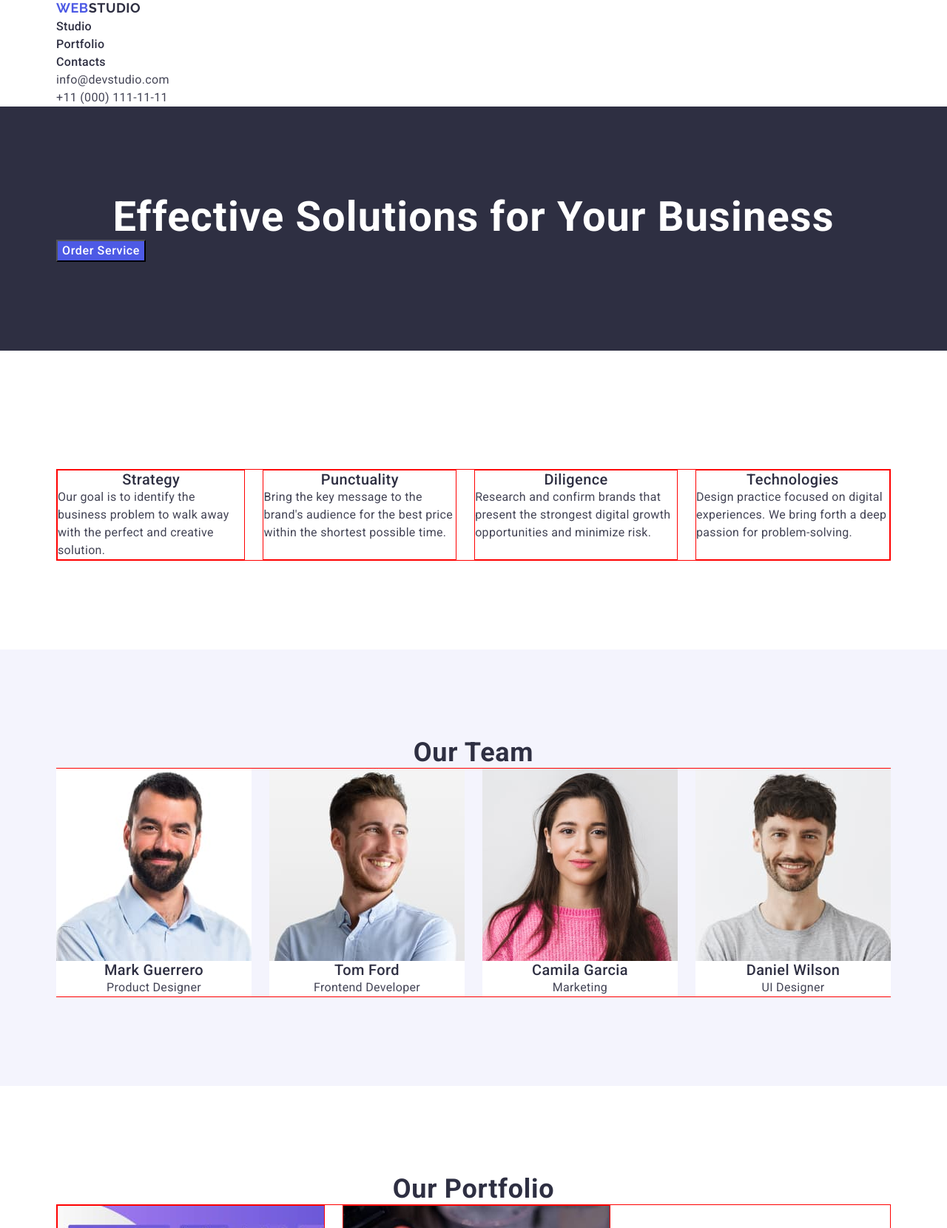
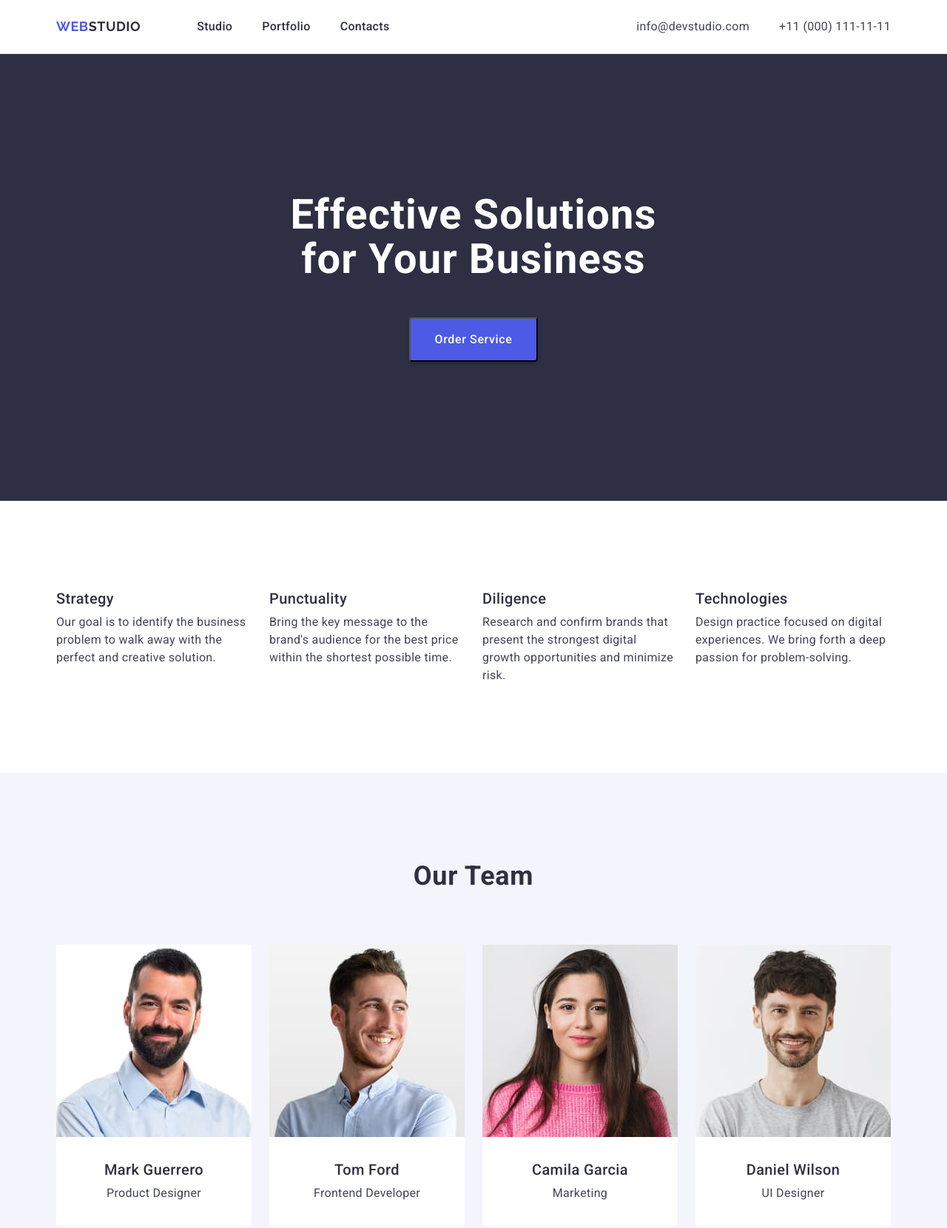
Before and after one commit to Tviliov/goit-markup-hw-03, a plain HTML site: page index.html in a window 1280 px wide. Shown: the top 1660 px of the page at 74% size. Drawn offline with nearby package versions, Linux system fonts and the light colour scheme.

Commit message:
begining check-list

```diff
--- a/css/styles.css
+++ b/css/styles.css
@@ -38,6 +38,17 @@ body {
 /* -----/Common styles-----*/
 
 /* -----Nav section-----*/
+.top-line {
+    border-bottom: 1px solid #e7e9fc;
+}
+.header-container {
+    display: flex;
+    align-items: center;
+}
+.page-nav {
+    display: flex;
+    align-items: center;
+}
 .top-logo {
     font-family: "Raleway", sans-serif;
     font-weight: 700;
@@ -46,19 +57,33 @@ body {
     letter-spacing: 0.03em;
     text-transform: uppercase;
     color: #4d5ae5;
+    margin-right: 76px;
 }
 .top-logo-span {
     color: #2e2f42;
+
+}
+.menu {
+    display: flex;
+    column-gap: 40px;
 }
 .menu-link {
     font-weight: 500;
     color: #2e2f42;
+    padding-top: 24px;
+    padding-bottom: 24px;
+    display: block;
 }
 .menu-link:hover, .menu-link:focus {
     color: #404bbf;
 }
 .address {
-    font-style: normal
+    font-style: normal;
+    margin-left: auto;
+}
+.address-list {
+    display: flex;
+    gap: 40px;
 }
 .address-link {
     color: #434455;
@@ -71,6 +96,7 @@ body {
 /* -----Hero section-----*/
 .hero-section {
     background: #2e2f42;
+    padding: 188px 0;
 
 }
 .hero-section-title {
@@ -80,8 +106,16 @@ body {
     letter-spacing: 0.02em;
     text-align: center;
     color: #fff;
+    margin-right: auto;
+    margin-left: auto;
+    max-width: 496px;
+    margin-bottom: 48px;
 }
 .button {
+    display: block;
+    align-items: center;
+    margin: 0 auto;
+    min-width: 169px;
     cursor: pointer;
     font-family: inherit;
     font-weight: 500;
@@ -89,6 +123,9 @@ body {
     letter-spacing: 0.04em;
     color: #ffffff;
     background: #4d5ae5;
+    border-radius: 4px;
+    padding: 16px 32px;
+    box-shadow: 0 4px 4px 0 rgba(0, 0, 0, 0.15);
 }
 .button:hover, .button:focus {
     background: #404bbf;
@@ -97,30 +134,32 @@ body {
 
 /* -----Benefits section-----*/
 .benefits-hiden-title {
-    font-weight: 700;
-    font-size: 36px;
-    line-height: 1.11;
-    letter-spacing: 0.02em;
-    text-transform: capitalize;
-    text-align: center;
-    color: transparent;
+    position: absolute;
+    width: 1px;
+    height: 1px;
+    margin: -1px;
+    border: 0;
+    padding: 0;
+    white-space: nowrap;
+    clip-path: inset(100%);
+    clip: rect(0 0 0 0);
+    overflow: hidden;
 }
 .benefits-list {
     display: flex;
     justify-content: center;
     column-gap: 24px;
-    border: 1px solid red;
 }
 .benefits-list-item {
-    border: 1px solid red;
+    max-width: calc((100% - 72px) / 4);
 }
 .benefits-list-title {
     font-weight: 500;
     font-size: 20px;
     line-height: 1.2;
     letter-spacing: 0.02em;
-    text-align: center;
     color: #2e2f42;
+    margin-bottom: 8px;
 }
 /* -----/Benefits section-----*/
 
@@ -132,8 +171,8 @@ body {
 .team-list {
     display: flex;
     justify-content: center;
-    column-gap: 24px;
-    border: 1px solid red;
+    flex-wrap: wrap;
+    gap: 24px;
 }
 .team-title {
     font-weight: 700;
@@ -142,17 +181,24 @@ body {
     letter-spacing: 0.02em;
     text-transform: capitalize;
     color: #2e2f42;
+    margin-left: auto;
+    margin-right: auto;
+    margin-bottom: 72px;
 }
 .team-list-item {
+    width: calc((100% - 72px) / 4);
     background-color: #FFFFFF
 }
-
+.team-content {
+    padding: 32px 16px;
+}
 .team-list-item-title {
     font-weight: 500;
     font-size: 20px;
     line-height: 1.2;
     letter-spacing: 0.02em;
     color: #2e2f42;
+    margin-bottom: 8px;
 }
 .team-list-item-text {
     font-size: 16px;
@@ -168,17 +214,20 @@ body {
     text-align: center;
     text-transform: capitalize;
     color: #2e2f42;
+    margin-bottom: 72px;
 }
 .portfolio-list {
     display: flex;
     flex-wrap: wrap;
-    column-gap: 24px;
-    row-gap: 48px;
-    border: 1px solid red;
+    gap: 48px 24px;
 }
 .portfolio-list-item {
-    border: 1px solid red;
-
+    width: calc((100% - 48px) / 3);
+}
+.portfolio-content {
+    padding-top: 32px;
+    padding-bottom: 32px;
+    padding-left: 16px;
 }
 .portfolio-list-item-title {
     font-weight: 500;
@@ -186,6 +235,7 @@ body {
     line-height: 1.2;
     letter-spacing: 0.02em;
     color: #2e2f42;
+    margin-bottom: 8px;
 }
 /* -----Portfolio section-----*/
 
@@ -197,7 +247,15 @@ body {
     background: #2e2f42;
 
 }
+.bottom-container {
+padding-left: auto;
+padding-right: auto;
+padding-top: 100px;
+padding-bottom: 100px;
+}
+
 .bottom-logo {
+    display: block;
     font-family: "Raleway", sans-serif;
     font-weight: 700;
     font-size: 18px;
@@ -205,7 +263,11 @@ body {
     letter-spacing: 0.03em;
     text-transform: uppercase;
     color: #4d5ae5;
+    margin-bottom: 16px;
 }
 .bottom-logo-span{
     color: #f4f4fd;
 }
+.bottom-text {
+    max-width: 264px;
+}
--- a/index.html
+++ b/index.html
@@ -24,7 +24,7 @@
   <body>
     <!--Nav section-->
     <header class="top-line">
-      <div class="container">
+      <div class="container header-container">
         <nav class="page-nav">
           <a href="./index.html" class="top-logo"
             >Web<span class="top-logo-span">Studio</span></a
@@ -42,13 +42,13 @@
           </ul>
         </nav>
         <address class="address">
-          <ul>
-            <li class="address-item">
+          <ul class="address-list">
+            <li class="address-list-item">
               <a href="mailto:info@devstudio.com" class="address-link"
                 >info@devstudio.com</a
               >
             </li>
-            <li class="address-item">
+            <li class="address-list-item">
               <a href="tel:+110001111111" class="address-link"
                 >+11 (000) 111-11-11</a
               >
@@ -61,8 +61,8 @@
 
     <main>
       <!--Hero section-->
-      <section class="hero-section section">
-        <div class="container">
+      <section class="hero-section">
+        <div class="container hero-container">
           <h1 class="hero-section-title">
             Effective Solutions for Your Business
           </h1>
@@ -120,8 +120,10 @@
                 alt="Mark Guerrero avatar"
                 width="264"
               />
+              <div class="team-content">
                 <h3 class="team-list-item-title">Mark Guerrero</h3>
                 <p class="team-list-item-text">Product Designer</p>
+              </div>
             </li>
             <li class="team-list-item">
               <img
@@ -129,8 +131,10 @@
                 alt="Tom Ford avatar"
                 width="264"
               />
+              <div class="team-content">
                 <h3 class="team-list-item-title">Tom Ford</h3>
                 <p class="team-list-item-text">Frontend Developer</p>
+              </div>
             </li>
             <li class="team-list-item">
               <img
@@ -138,8 +142,10 @@
                 alt="Camila Garcia avatar"
                 width="264"
               />
+              <div class="team-content">
                 <h3 class="team-list-item-title">Camila Garcia</h3>
                 <p class="team-list-item-text">Marketing</p>
+              </div>
             </li>
             <li class="team-list-item">
               <img
@@ -147,8 +153,10 @@
                 alt="Daniel Wilson avatar"
                 width="264"
               />
+              <div class="team-content">
                 <h3 class="team-list-item-title">Daniel Wilson</h3>
                 <p class="team-list-item-text">UI Designer</p>
+              </div>
             </li>
           </ul>
         </div>
@@ -166,8 +174,10 @@
                 alt="Banking App"
                 width="360"
               />
+              <div class="portfolio-content">
                 <h3 class="portfolio-list-item-title">Banking App</h3>
                 <p class="portfolio-list-item-text">App</p>
+              </div>
             </li>
             <li class="portfolio-list-item">
               <img
@@ -175,8 +185,10 @@
                 alt="Cashless Payment"
                 width="360"
               />
+              <div class="portfolio-content">
                 <h3 class="portfolio-list-item-title">Cashless Payment</h3>
                 <p class="portfolio-list-item-text">Marketing</p>
+              </div>
             </li>
             <li class="portfolio-list-item">
               <img
@@ -184,8 +196,10 @@
                 alt="Meditation App"
                 width="360"
               />
+              <div class="portfolio-content">
                 <h3 class="portfolio-list-item-title">Meditation App</h3>
                 <p class="portfolio-list-item-text">App</p>
+              </div>
             </li>
             <li class="portfolio-list-item">
               <img
@@ -193,8 +207,10 @@
                 alt="Taxi Service"
                 width="360"
               />
+              <div class="portfolio-content">
                 <h3 class="portfolio-list-item-title">Taxi Service</h3>
                 <p class="portfolio-list-item-text">Marketing</p>
+              </div>
             </li>
             <li class="portfolio-list-item">
               <img
@@ -202,8 +218,10 @@
                 alt="Screen Illustrations"
                 width="360"
               />
+              <div class="portfolio-content">
                 <h3 class="portfolio-list-item-title">Screen Illustrations</h3>
                 <p class="portfolio-list-item-text">Design</p>
+              </div>
             </li>
             <li class="portfolio-list-item">
               <img
@@ -211,8 +229,10 @@
                 alt="Online Courses"
                 width="360"
               />
+              <div class="portfolio-content">
                 <h3 class="portfolio-list-item-title">Online Courses</h3>
                 <p class="portfolio-list-item-text">Marketing</p>
+              </div>
             </li>
           </ul>
         </div>
@@ -220,8 +240,8 @@
       <!--/Portfolio section-->
     </main>
 
-    <footer class="bottom-line section">
-      <div class="container">
+    <footer class="bottom-line">
+      <div class="container bottom-container">
         <a href="./index.html" class="bottom-logo"
           >Web<span class="bottom-logo-span">Studio</span></a
         >
```
Lines whose indentation alone changed are shown as unchanged.
